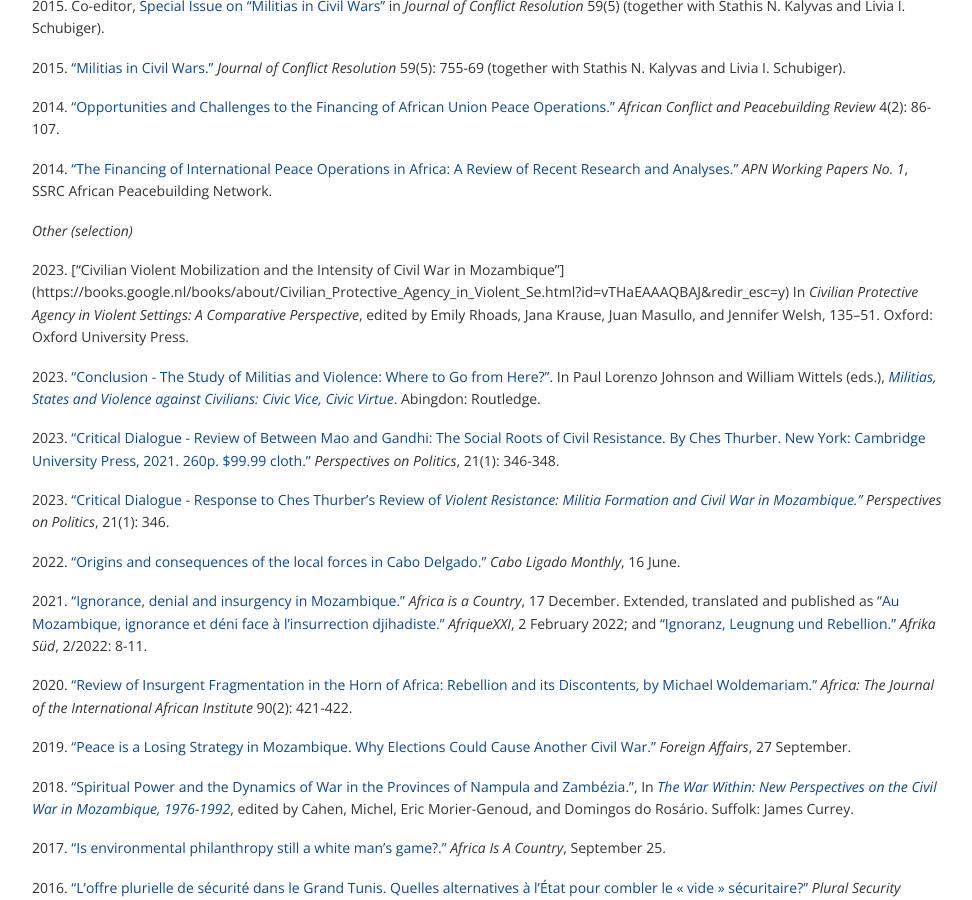
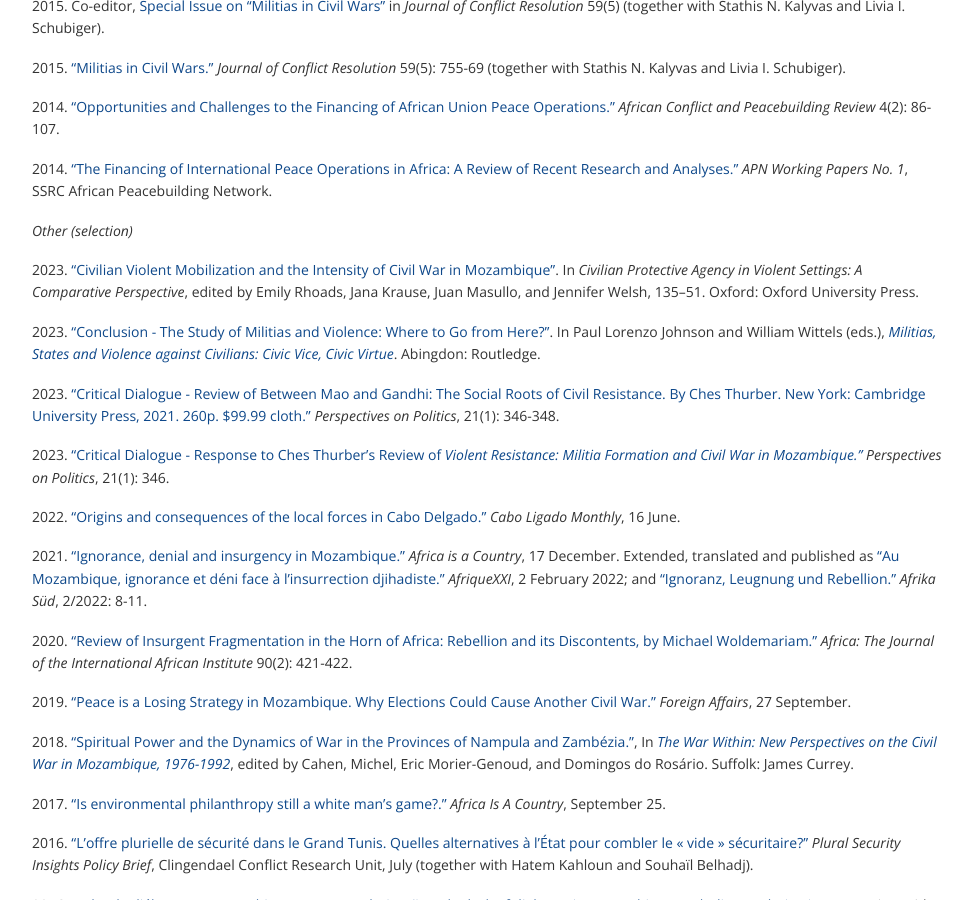
Before and after one commit to corinnajentzsch/corinnajentzsch.github.io, a Jekyll site: the page built from publications.md, in a window 1280 px wide and 900 px high, scrolled down 842 px. Shown: the whole window, without its empty margins (153-1125 px from the left). Built offline with Jekyll 4.4.1, drawn with Linux system fonts in a browser that asks for light colours.

Commit message:
Update publications.md

```diff
--- a/publications.md
+++ b/publications.md
@@ -32,7 +32,7 @@ _Peer-reviewed_
 
 _Other (selection)_
 
-2023\. ["Civilian Violent Mobilization and the Intensity of Civil War in Mozambique"] (https://books.google.nl/books/about/Civilian_Protective_Agency_in_Violent_Se.html?id=vTHaEAAAQBAJ&redir_esc=y) In _Civilian Protective Agency in Violent Settings: A Comparative Perspective_, edited by Emily Rhoads, Jana Krause, Juan Masullo, and Jennifer Welsh, 135–51. Oxford: Oxford University Press.
+2023\. ["Civilian Violent Mobilization and the Intensity of Civil War in Mozambique"](https://books.google.nl/books/about/Civilian_Protective_Agency_in_Violent_Se.html?id=vTHaEAAAQBAJ&redir_esc=y). In _Civilian Protective Agency in Violent Settings: A Comparative Perspective_, edited by Emily Rhoads, Jana Krause, Juan Masullo, and Jennifer Welsh, 135–51. Oxford: Oxford University Press.
 
 2023\. ["Conclusion - The Study of Militias and Violence: Where to Go from Here?"](https://www.routledge.com/Militias-States-and-Violence-against-Civilians-Civic-Vice-Civic-Virtue/Johnson-Wittels/p/book/9781032122816). In Paul Lorenzo Johnson and William Wittels (eds.), [_Militias, States and Violence against Civilians: Civic Vice, Civic Virtue_](https://www.routledge.com/Militias-States-and-Violence-against-Civilians-Civic-Vice-Civic-Virtue/Johnson-Wittels/p/book/9781032122816). Abingdon: Routledge.
 
```
